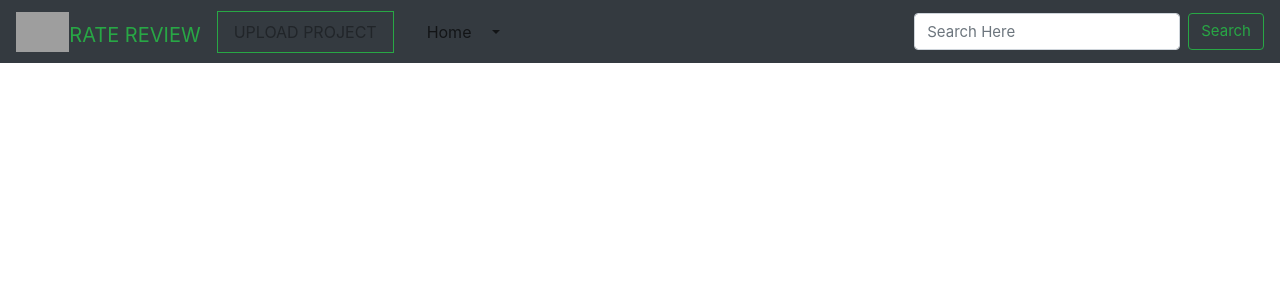
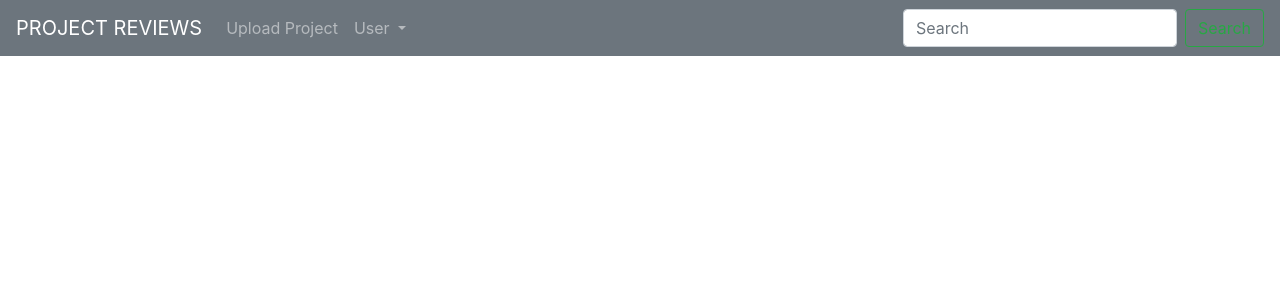
Before and after one commit to kilonzijnr/awards, a Django app: page / in a window 1280 px wide. Shown: the top 300 px of the page. Run offline with Django 3.2, Linux system fonts and the light colour scheme; the visitor is signed in with stand-in values (Sample User, id 1); some libraries are stand-ins or nearby versions; grey boxes are pictures that could not be loaded.

Commit message:
adited navbar

```diff
--- a/awards/templates/navbar.html
+++ b/awards/templates/navbar.html
@@ -1,46 +1,26 @@
+<nav class="navbar navbar-expand-lg navbar-dark bg-secondary">
+  <a class="navbar-brand" href="/">PROJECT REVIEWS</a>
+  <button class="navbar-toggler" type="button" data-toggle="collapse" data-target="#navbarSupportedContent" aria-controls="navbarSupportedContent" aria-expanded="false" aria-label="Toggle navigation">
+    <span class="navbar-toggler-icon"></span>
+  </button>
 
-
-<nav class="navbar  navbar-expand-lg bg-dark"  style="background-color: rgb(17, 16, 16);">
-  <img src="https://www.flaticon.com/svg/static/icons/svg/419/419952.svg" alt="" style="height: 40px;">
- <a class="navbar-brand text-success"  href="/" style="padding-top: 1%; font-size: 20px;" >RATE REVIEW</a>
- <button class="navbar-toggler" style="color: rgb(255, 0, 0);" type="button" data-toggle="collapse" data-target="#navbarSupportedContent" aria-controls="navbarSupportedContent" aria-expanded="false" aria-label="Toggle navigation">
-   <span class="navbar-toggler-icon" style="color: rgb(251, 11, 11);"></span>
- </button>
- <a class="nav-link border border-success" href="{% url 'new_post' %}"  style="border: rgb(255, 60, 0); margin-right: 2%;">UPLOAD PROJECT</a>
-
-
- <div class="collapse navbar-collapse rest"  id="navbarSupportedContent" >
+  <div class="collapse navbar-collapse" id="navbarSupportedContent">
     <ul class="navbar-nav mr-auto">
-     <li class="nav-item active">
-       <a class="nav-link" href="/">Home <span class="sr-only"></span></a>
+      <li class="nav-item">
+        <a class="nav-link" href="{% url 'new_post' %}">Upload Project</a>
       </li>
-
       <li class="nav-item dropdown">
         <a class="nav-link dropdown-toggle" href="#" id="navbarDropdown" role="button" data-toggle="dropdown" aria-haspopup="true" aria-expanded="false">
-         {{ user.profile.user }}
+          User
         </a>
-       <div class="dropdown-menu" aria-labelledby="navbarDropdown" >
-         <a class="dropdown-item" href="{% url 'profile' %}" style="color: black !important;">Profile</a>
-         <div class="dropdown-divider"></div>
-         <a class="dropdown-item" href="/logout"style="color: black !important;">Logout</a>
-       </div>
+        <div class="dropdown-menu" aria-labelledby="navbarDropdown">
+          <a class="dropdown-item" href="{% url 'profile' %}">Profile</a>
+          <a class="dropdown-item" href="/logout">Sign Out</a>
       </li>
-
-
-
-
-
-
-
     </ul>
-
-
-
-
-
-   <form class="form-inline my-2 my-lg-0 search" action="{% url 'search_results' %}" >
-     <input class="form-control mr-sm-2" type="search" placeholder="Search Here" aria-label="Search" style="font-size: 15px;" name="projects">
-     <button class="btn btn-outline-success my-2 my-sm-0" type="submit" style="font-size: 15px;">Search</button>
+    <form class="form-inline my-2 my-lg-0" action="{% url 'search_results' %}">
+      <input class="form-control mr-sm-2" type="search" placeholder="Search" aria-label="Search" >
+      <button class="btn btn-outline-success my-2 my-sm-0" type="submit">Search</button>
     </form>
   </div>
 </nav>
```
Lines whose indentation alone changed are shown as unchanged.
